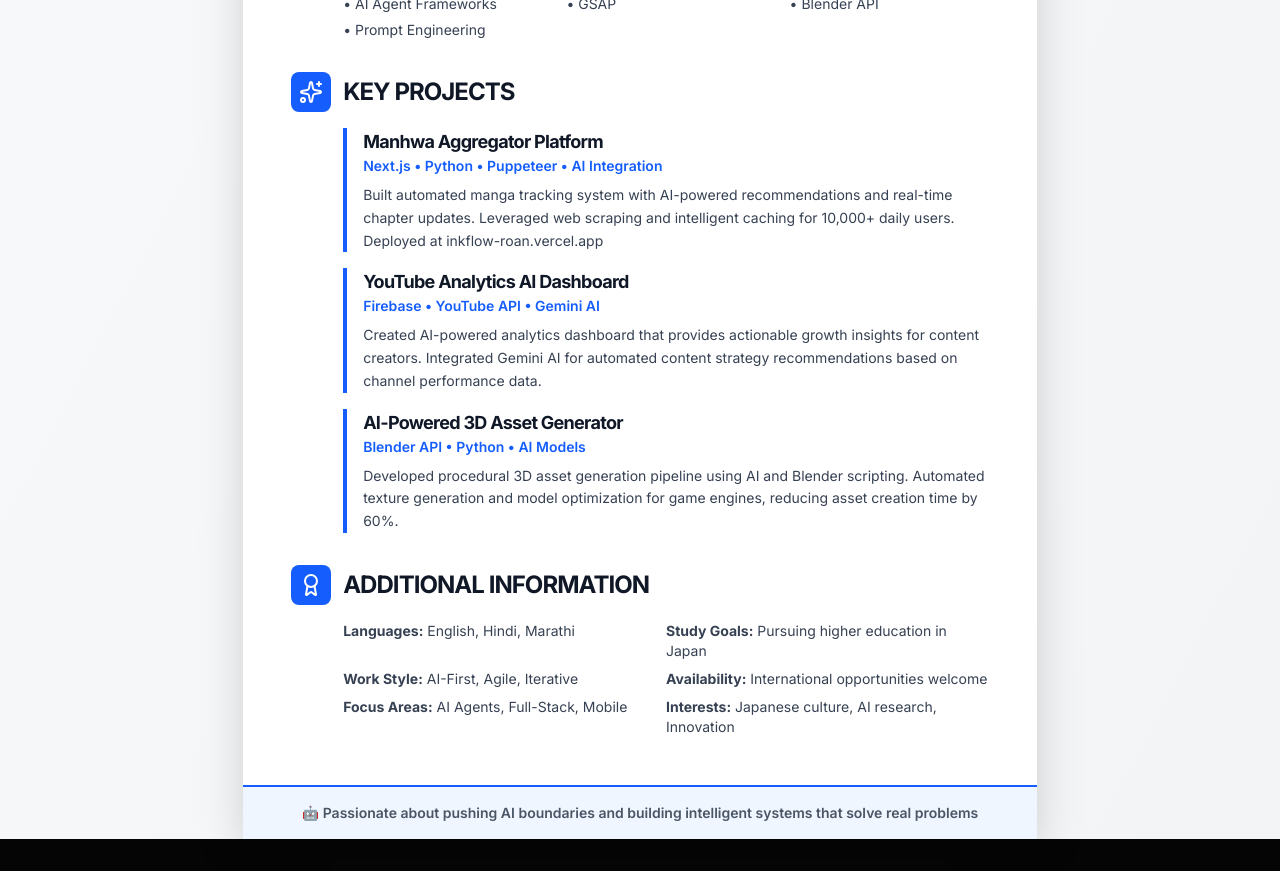
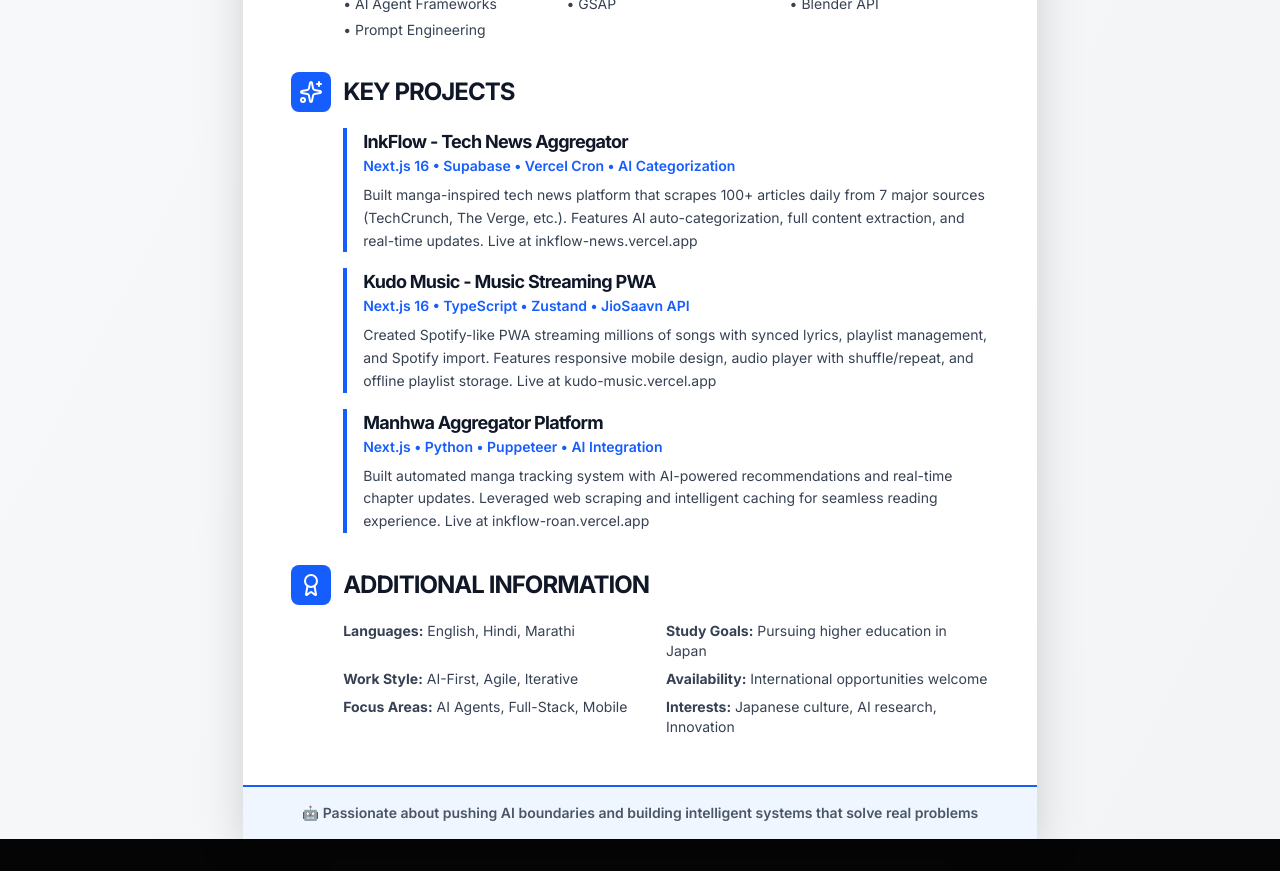
Before and after one commit to rohanrathod8055-maker/the-agentic-architect, a Next.js app: page /resume in a window 1280 px wide. Shown: the part 1620-2491 px from the top of the page. Built offline with nearby package versions, Linux system fonts and the light colour scheme; no server answers.

Commit message:
Updated resume with InkFlow and Kudo Music, removed false 10K users claim

```diff
--- a/app/components/project-showcase.tsx
+++ b/app/components/project-showcase.tsx
@@ -29,7 +29,7 @@ const projects = [
         emoji: "📚",
         category: "Full Stack",
         tech: ["Next.js", "Python", "Puppeteer"],
-        description: "Automated manga tracking platform with real-time chapter updates. Serving 10K+ daily users with AI-powered recommendations.",
+        description: "Automated manga tracking platform with real-time chapter updates and AI-powered recommendations.",
         externalLink: "https://inkflow-roan.vercel.app/",
     }
 ];
--- a/app/resume/page.tsx
+++ b/app/resume/page.tsx
@@ -235,29 +235,29 @@ export default function ResumePage() {
 
                         <div className="space-y-4 ml-13">
                             <div className="border-l-4 border-blue-600 pl-4">
+                                <h3 className="text-lg font-bold text-gray-900">InkFlow - Tech News Aggregator</h3>
+                                <p className="text-blue-600 font-semibold text-sm mb-2">Next.js 16 • Supabase • Vercel Cron • AI Categorization</p>
+                                <p className="text-gray-700 text-sm leading-relaxed">
+                                    Built manga-inspired tech news platform that scrapes 100+ articles daily from 7 major sources (TechCrunch, The Verge, etc.).
+                                    Features AI auto-categorization, full content extraction, and real-time updates. Live at inkflow-news.vercel.app
+                                </p>
+                            </div>
+
+                            <div className="border-l-4 border-blue-600 pl-4">
+                                <h3 className="text-lg font-bold text-gray-900">Kudo Music - Music Streaming PWA</h3>
+                                <p className="text-blue-600 font-semibold text-sm mb-2">Next.js 16 • TypeScript • Zustand • JioSaavn API</p>
+                                <p className="text-gray-700 text-sm leading-relaxed">
+                                    Created Spotify-like PWA streaming millions of songs with synced lyrics, playlist management, and Spotify import.
+                                    Features responsive mobile design, audio player with shuffle/repeat, and offline playlist storage. Live at kudo-music.vercel.app
+                                </p>
+                            </div>
+
+                            <div className="border-l-4 border-blue-600 pl-4">
                                 <h3 className="text-lg font-bold text-gray-900">Manhwa Aggregator Platform</h3>
                                 <p className="text-blue-600 font-semibold text-sm mb-2">Next.js • Python • Puppeteer • AI Integration</p>
                                 <p className="text-gray-700 text-sm leading-relaxed">
                                     Built automated manga tracking system with AI-powered recommendations and real-time chapter updates.
-                                    Leveraged web scraping and intelligent caching for 10,000+ daily users. Deployed at inkflow-roan.vercel.app
-                                </p>
-                            </div>
-
-                            <div className="border-l-4 border-blue-600 pl-4">
-                                <h3 className="text-lg font-bold text-gray-900">YouTube Analytics AI Dashboard</h3>
-                                <p className="text-blue-600 font-semibold text-sm mb-2">Firebase • YouTube API • Gemini AI</p>
-                                <p className="text-gray-700 text-sm leading-relaxed">
-                                    Created AI-powered analytics dashboard that provides actionable growth insights for content creators.
-                                    Integrated Gemini AI for automated content strategy recommendations based on channel performance data.
-                                </p>
-                            </div>
-
-                            <div className="border-l-4 border-blue-600 pl-4">
-                                <h3 className="text-lg font-bold text-gray-900">AI-Powered 3D Asset Generator</h3>
-                                <p className="text-blue-600 font-semibold text-sm mb-2">Blender API • Python • AI Models</p>
-                                <p className="text-gray-700 text-sm leading-relaxed">
-                                    Developed procedural 3D asset generation pipeline using AI and Blender scripting. Automated texture
-                                    generation and model optimization for game engines, reducing asset creation time by 60%.
+                                    Leveraged web scraping and intelligent caching for seamless reading experience. Live at inkflow-roan.vercel.app
                                 </p>
                             </div>
                         </div>
```
